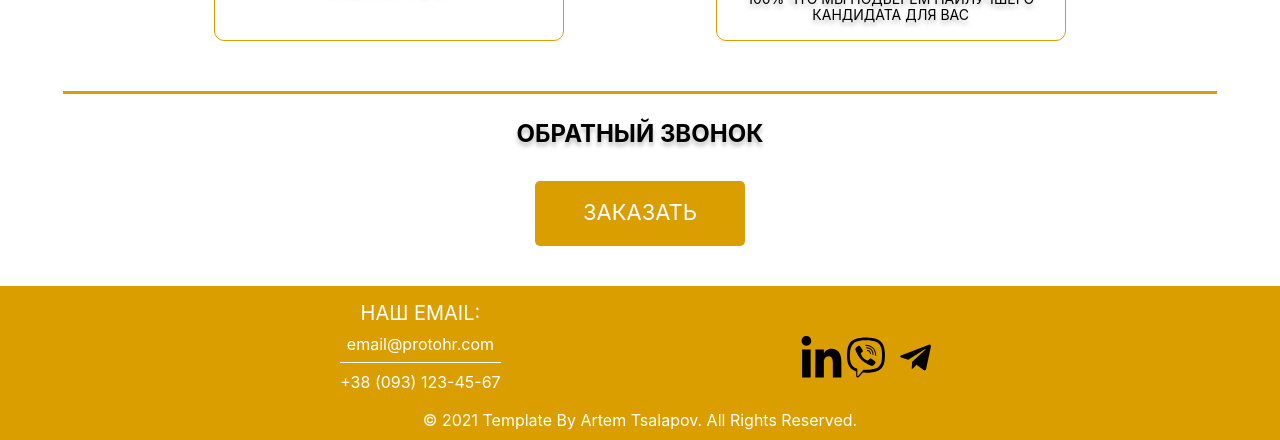
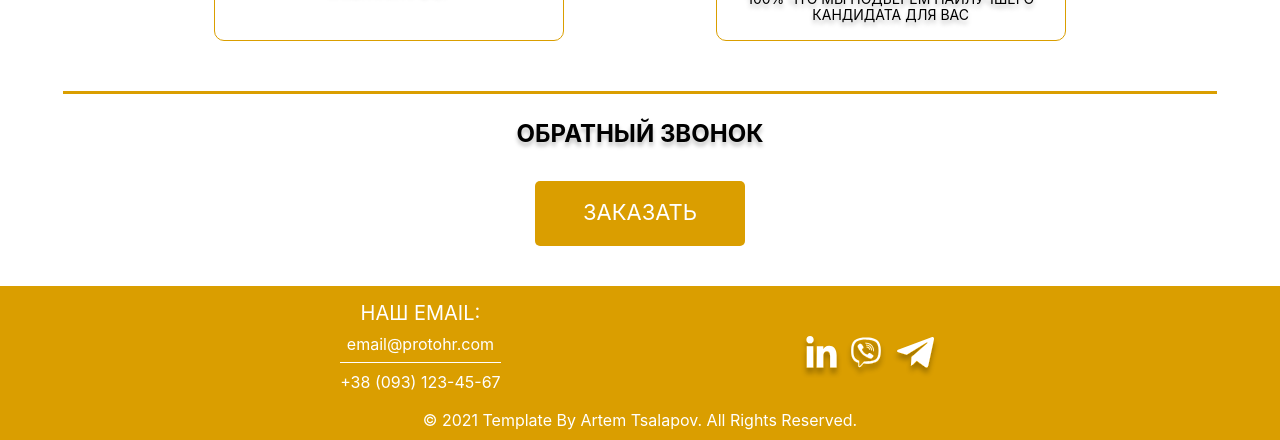
Before and after one commit to Skrin4ik/full-designed-landing-page-by-me, a plain HTML site: page index.html in a window 1280 px wide. Shown: the part 1636-2076 px from the top of the page. Drawn offline with Linux system fonts and the light colour scheme.

Commit message:
Add files via upload

```diff
--- a/index.html
+++ b/index.html
@@ -216,9 +216,9 @@
           </p>
       </div>
         <div class="footer__icons">
-          <a class="footer__icon__linkedin" href="https://www.linkedin.com/"><img src="/img/icons/linked_in.svg" alt=""></a>
-          <a class="footer__icon__viber" href="https://www.viber.com/"><img src="/img/icons/viber.svg" alt=""></a>
-          <a class="footer__icon__telegram" href="https://web.telegram.org/k/"><img src="/img/icons/telegram.svg" alt=""></a>
+          <a class="footer__icon__linkedin" href="https://www.linkedin.com/"><img src="/img/icons/linked_in_w.svg" alt=""></a>
+          <a class="footer__icon__viber" href="https://www.viber.com/"><img src="/img/icons/viber_w.svg" alt=""></a>
+          <a class="footer__icon__telegram" href="https://web.telegram.org/k/"><img src="/img/icons/telegram_w.svg" alt=""></a>
         </div>
       </div>
       <p class="rights">
```
